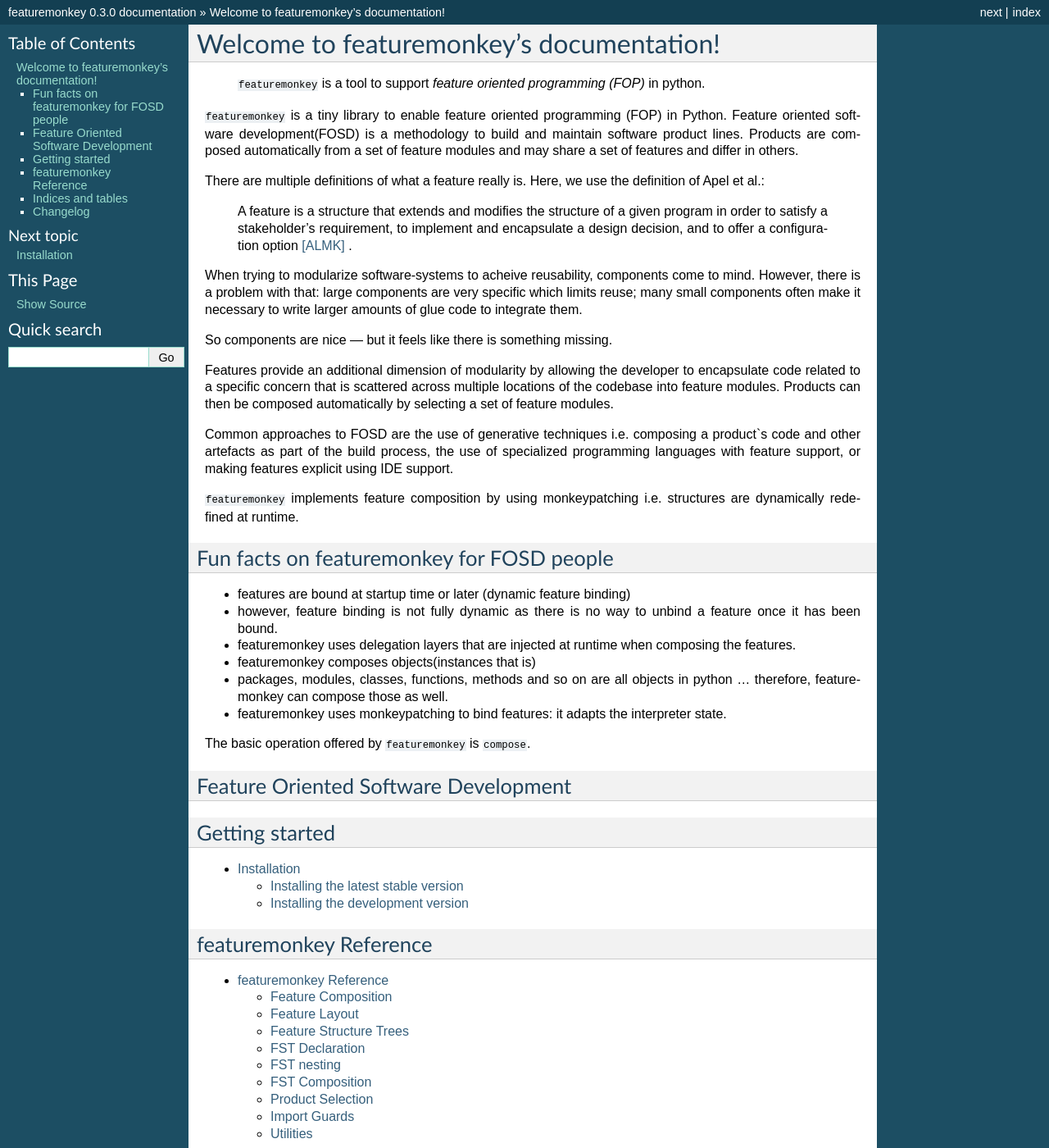
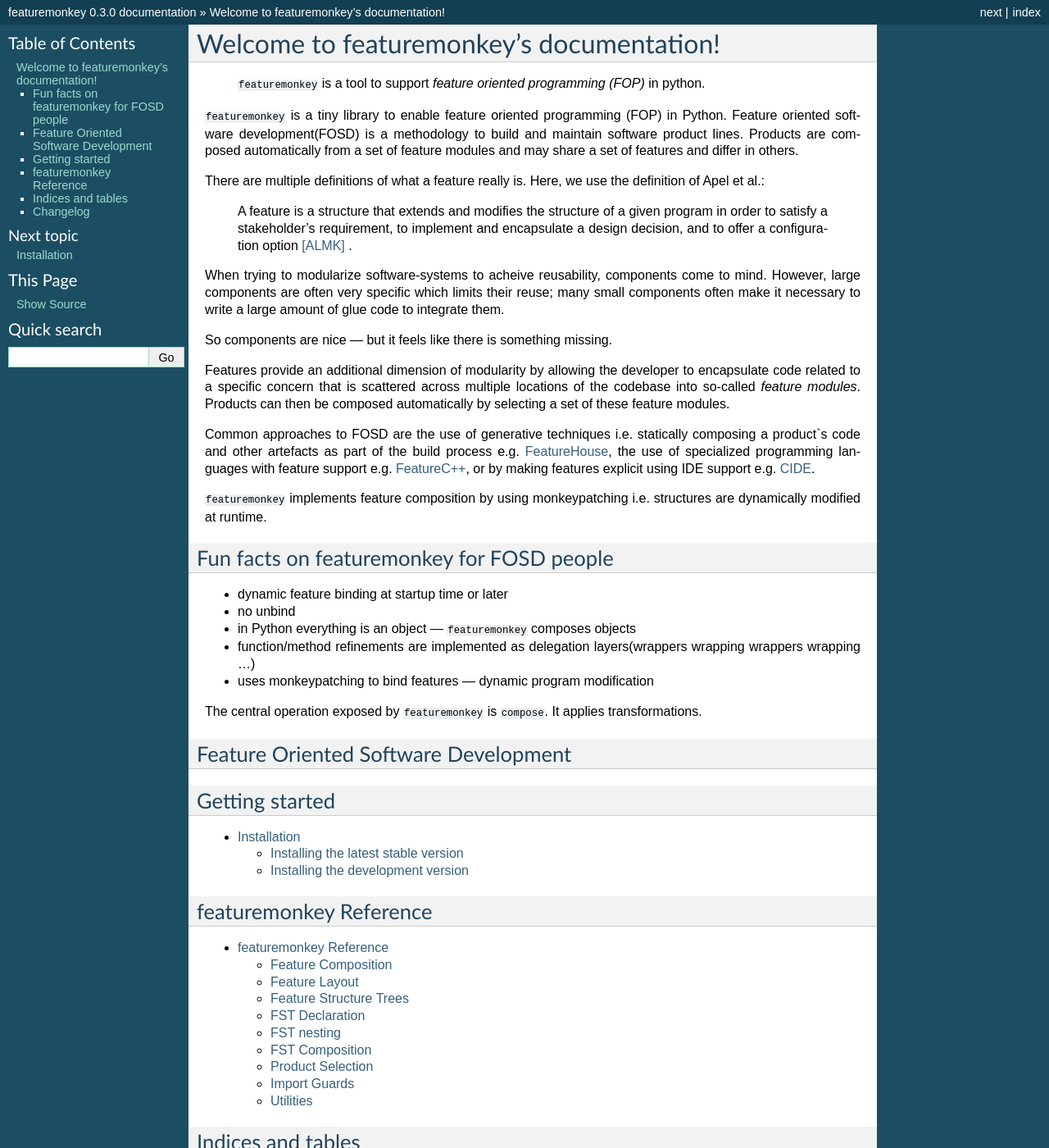
Before and after one commit to henzk/featuremonkey, a Sphinx documentation site: the page built from docs/index.rst, in a window 1280 px wide and 1400 px high. Shown: the whole window at 82% size. Built offline with Sphinx 7.4.7, drawn with Linux system fonts in a browser that asks for light colours; formulas are drawn with MathJax 3; pages that are not in the unit, such as notebooks, are missing from menus.

Commit message:
docs: added some links and small fixes

```diff
--- a/docs/index.rst
+++ b/docs/index.rst
@@ -17,37 +17,36 @@
     and to offer a configuration option [ALMK]_ .
 
 When trying to modularize software-systems to acheive reusability, components come to mind.
-However, there is a problem with that: large components are very specific which limits reuse;
-many small components often make it necessary to write larger amounts of glue code to integrate them.
+However, large components are often very specific which limits their reuse;
+many small components often make it necessary to write a large amount of glue code to integrate them.
 
 So components are nice --- but it feels like there is something missing.
 
 Features provide an additional dimension of modularity by allowing the developer to encapsulate
-code related to a specific concern that is scattered across multiple locations of the codebase into feature modules.
-Products can then be composed automatically by selecting a set of feature modules.
+code related to a specific concern that is scattered across multiple locations of the codebase into so-called *feature modules*.
+Products can then be composed automatically by selecting a set of these feature modules.
 
 Common approaches to FOSD are the use of generative techniques
-i.e. composing a product`s code and other artefacts as part of the build process,
-the use of specialized programming languages with feature support,
-or making features explicit using IDE support.
+i.e. statically composing a product`s code and other artefacts
+as part of the build process e.g. `FeatureHouse <http://fosd.net/fh>`_,
+the use of specialized programming languages with feature support e.g. `FeatureC++ <http://fosd.net/fcc>`_,
+or by making features explicit using IDE support e.g. `CIDE <http://fosd.net/cide>`_.
 
-``featuremonkey`` implements feature composition by using monkeypatching i.e. structures are dynamically redefined at runtime.
+``featuremonkey`` implements feature composition by using monkeypatching i.e. structures are dynamically modified at runtime.
 
 
 *******************************************
 Fun facts on featuremonkey for FOSD people
 *******************************************
 
+- dynamic feature binding at startup time or later
+- no unbind
+- in Python everything is an object --- ``featuremonkey`` composes objects
+- function/method refinements are implemented as delegation layers(wrappers wrapping wrappers wrapping ...)
+- uses monkeypatching to bind features --- dynamic program modification
 
-- features are bound at startup time or later (dynamic feature binding)
-- however, feature binding is not fully dynamic as there is no way to unbind a feature once it has been bound.
-- featuremonkey uses delegation layers that are injected at runtime when composing the features.
-- featuremonkey composes objects(instances that is)
-- packages, modules, classes, functions, methods and so on are all objects in python ... therefore, featuremonkey can compose those as well.
-- featuremonkey uses monkeypatching to bind features: it adapts the interpreter state.
-
-
-The basic operation  offered by ``featuremonkey`` is ``compose``.
+The central operation exposed by ``featuremonkey`` is ``compose``.
+It applies transformations.
 
 ***************************************
 Feature Oriented Software Development
```
